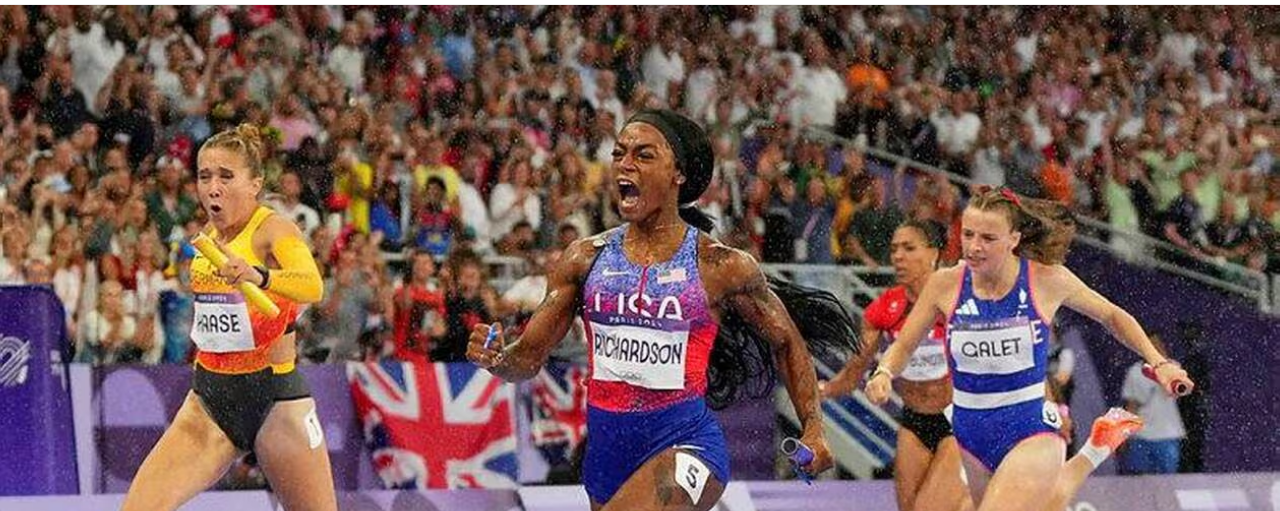
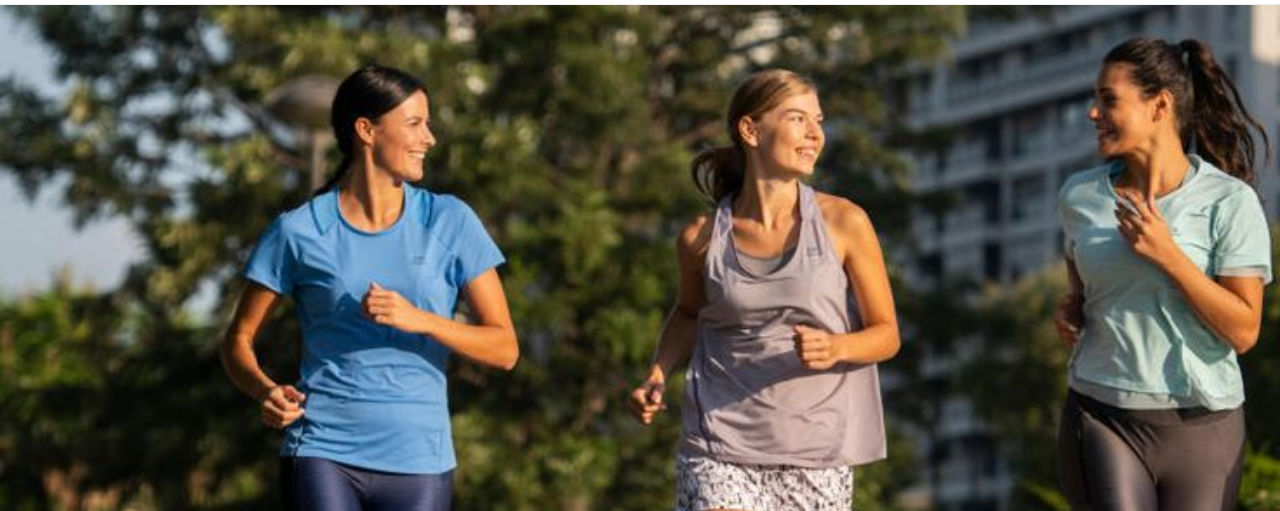
Before and after one commit to mathisln14/ourchoice-website, a plain HTML site: page index.html in a window 1280 px wide. Shown: the part 96-607 px from the top of the page. Drawn offline with nearby package versions, Linux system fonts and the light colour scheme.

Commit message:
index.html

```diff
--- a/index.html
+++ b/index.html
@@ -38,7 +38,7 @@
     }
     .hero {
       position: relative;
-      background: url('image%20fond%20site.avif') no-repeat center center/cover;
+      background: url('image3filles fond.jpg') no-repeat center center/cover;
       height: 90vh;
       display: flex;
       align-items: flex-end;
@@ -170,7 +170,6 @@
   <section id="panier">
     <h2>Your Cart</h2>
     <p>Your cart is empty.</p>
-    <p><em>(Dynamic cart functionality can be added later with JavaScript.)</em></p>
   </section>
 
   <footer>
```
